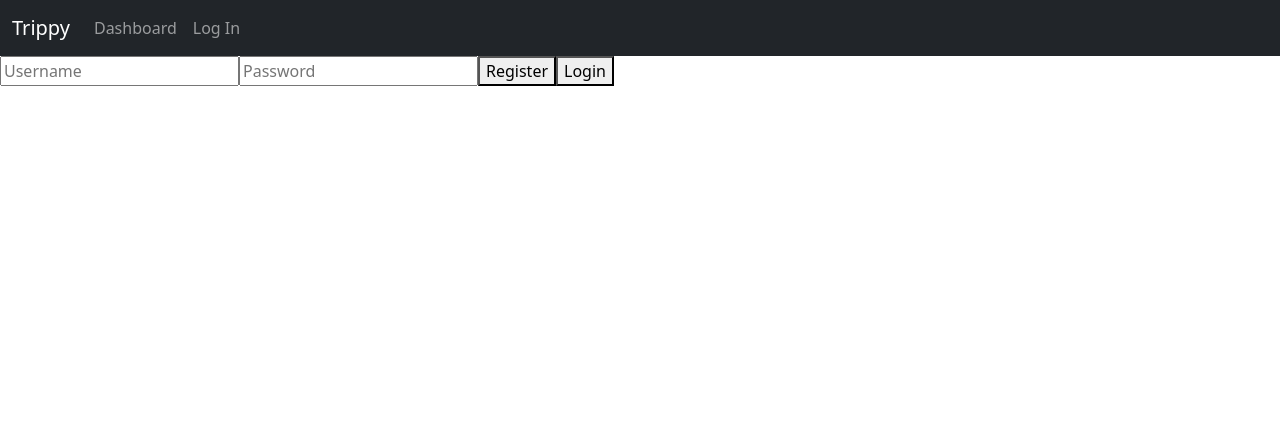
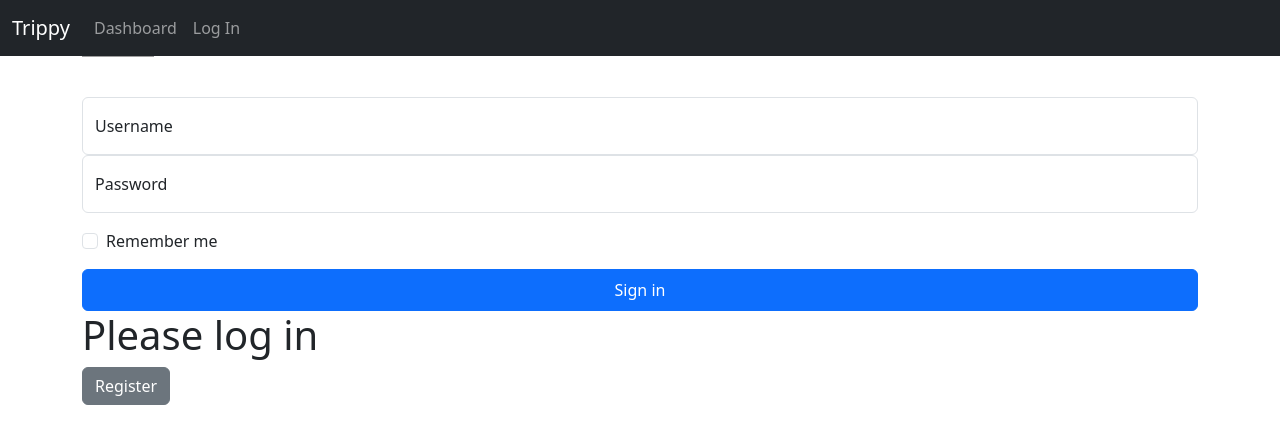
Before and after one commit to bcscc/trippy, a React (Create React App) app: page /login in a window 1280 px wide. Shown: the top 444 px of the page. Built offline with nearby package versions, Linux system fonts and the light colour scheme; grey boxes are pictures that could not be loaded.

Commit message:
progress on log in

```diff
--- a/src/components/LogIn.js
+++ b/src/components/LogIn.js
@@ -50,29 +50,69 @@ export default function LogIn() {
 
   const isLoggedIn = localStorage.getItem("token");
 
-  return (
+  return (<div className="container">
+  <main className="form-signin w-100 m-auto">
+    <form>
+      <img
+        className="mb-4"
+        src="/docs/5.3/assets/brand/bootstrap-logo.svg"
+        alt="Bootstrap Logo"
+        width="72"
+        height="57"
+      />
+      <h1 className="h3 mb-3 fw-normal"></h1>
+
+      <div className="form-floating">
+        <input
+          type="text"
+          className="form-control"
+          placeholder="Username"
+          value={username}
+          onChange={(e) => setUsername(e.target.value)}
+        />
+        <label>Username</label>
+      </div>
+
+      <div className="form-floating">
+        <input
+          type="password"
+          className="form-control"
+          placeholder="Password"
+          value={password}
+          onChange={(e) => setPassword(e.target.value)}
+        />
+        <label>Password</label>
+      </div>
+
+      <div className="form-check text-start my-3">
+        <input className="form-check-input" type="checkbox" id="remember-me" />
+        <label className="form-check-label" for="remember-me">
+          Remember me
+        </label>
+      </div>
+
+      <button className="btn btn-primary w-100 py-2" type="button" onClick={handleLogin}>
+        Sign in
+      </button>
+    </form>
+  </main>
+
   <div>
-      <h1>{isLoggedIn ? "Welcome" : "Login"}</h1>
+    <h1>{isLoggedIn ? "Welcome" : "Please log in"}</h1>
     {!isLoggedIn && (
       <div>
-          <input
-            type="text"
-            placeholder="Username"
-            value={username}
-            onChange={(e) => handleInputChange(e, setUsername)}
-          />
-          <input
-            type="password"
-            placeholder="Password"
-            value={password}
-            onChange={(e) => handleInputChange(e, setPassword)}
-          />
-          <button onClick={handleRegister}>Register</button>
-          <button onClick={handleLogin}>Login</button>
+        <button className="btn btn-secondary" onClick={handleRegister}>
+          Register
+        </button>
       </div>
     )}
-      {isLoggedIn && <button onClick={handleLogout}>Logout</button>}
+    {isLoggedIn && (
+      <button className="btn btn-warning" onClick={handleLogout}>
+        Logout
+      </button>
+    )}
     <p>{message}</p>
+  </div>
 </div>
 );
 }
```
Lines whose indentation alone changed are shown as unchanged.
